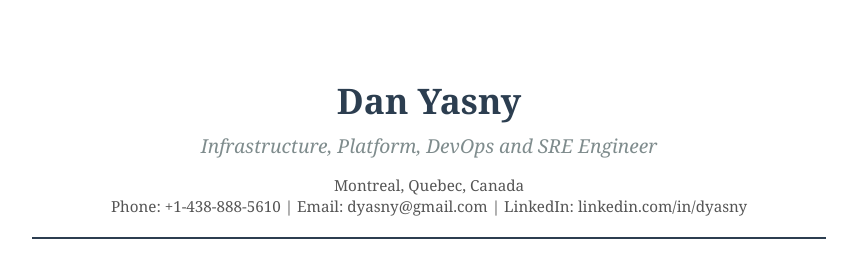
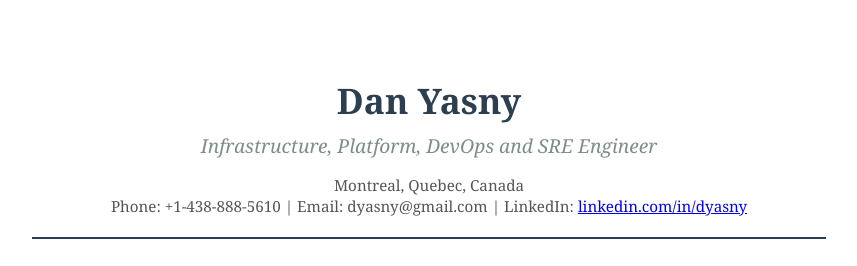
Before and after one commit to dyasny/site, a plain HTML site: page index.html in a window 1280 px wide. Shown: the top 266 px of the page, without its empty margins (211-1068 px from the left). Drawn offline with Linux system fonts and the light colour scheme.

Commit message:
linkedin href

```diff
--- a/index.html
+++ b/index.html
@@ -208,7 +208,7 @@
         <div class="title">Infrastructure, Platform, DevOps and SRE Engineer</div>
         <div class="contact-info">
             Montreal, Quebec, Canada<br>
-            Phone: +1-438-888-5610 | Email: dyasny@gmail.com | LinkedIn: linkedin.com/in/dyasny
+            Phone: +1-438-888-5610 | Email: dyasny@gmail.com | LinkedIn: <a href="https://www.linkedin.com/in/dyasny">linkedin.com/in/dyasny</a>
         </div>
     </div>
 
@@ -253,7 +253,7 @@
             </div>
             <div class="job-description">
                 Driving Automation and Operational Excellence in Blockchain Infrastructure<br>
-                            <ul>
+            <ul>
                 <li>Spearheading the automation of infrastructure and blockchain operations across multiple blockchain networks within a high-performance staking environment</li>
                 <li>Designing and implementing systems to support seamless scalability, reliability, and security for staking operations</li>
                 <li>Leading initiatives to enhance processes and workflows across the DevOps organization, with a strong emphasis on eliminating manual tasks, streamlining blockchain setup, and automating maintenance and upgrade procedures</li>
```
